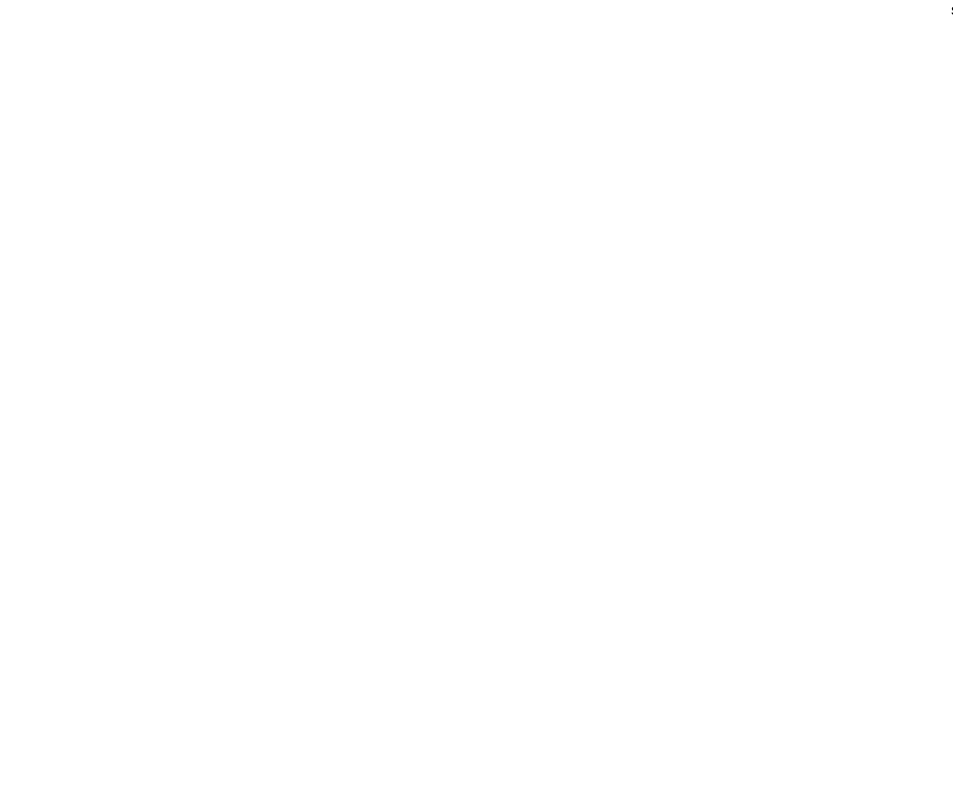
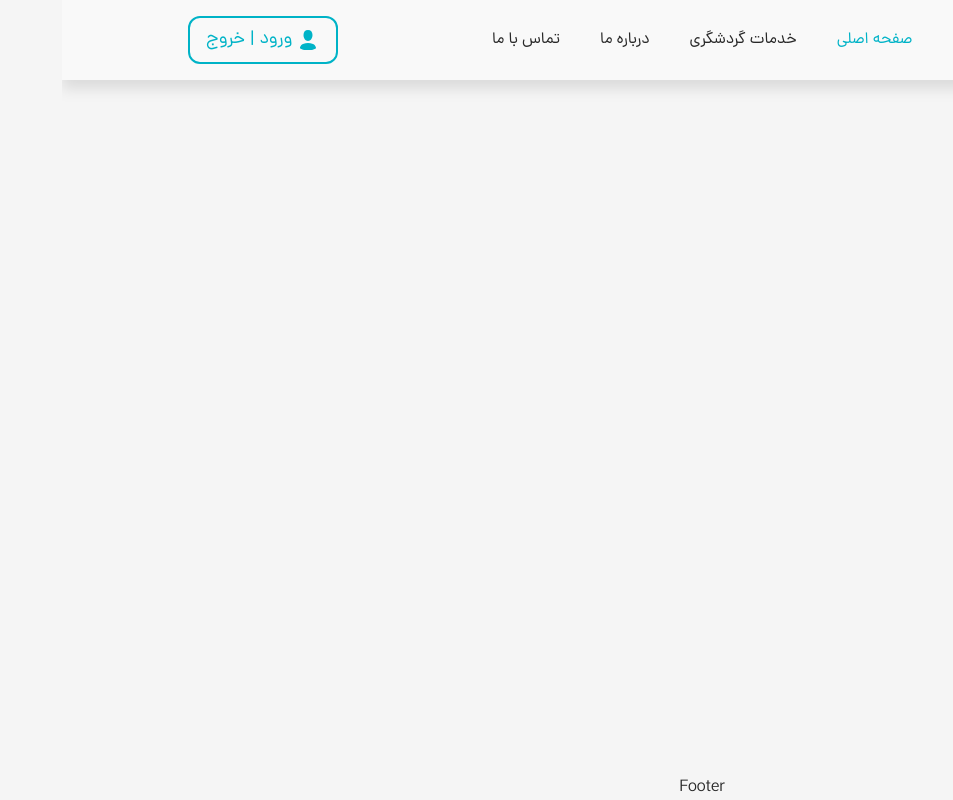
Before and after one commit to omid-agazadehK/torino-app, a Next.js app: page / in a window 1280 px wide. Shown: the whole page, without its empty margins (327-1280 px from the left). Built offline with nearby package versions, Linux system fonts and the light colour scheme.

Commit message:
created layout header design done for pc

```diff
--- a/package.json
+++ b/package.json
@@ -9,6 +9,7 @@
     "lint": "eslint"
   },
   "dependencies": {
+    "@tanstack/react-query": "^5.85.5",
     "axios": "^1.11.0",
     "next": "15.5.0",
     "react": "19.1.0",
--- a/src/app/layout.js
+++ b/src/app/layout.js
@@ -1,9 +1,15 @@
+import Footer from "@/components/organisms/Footer";
 import "../style/globals.css";
+import Header from "@/components/organisms/Header";
 
 export default function RootLayout({ children }) {
   return (
     <html lang="fa" dir="rtl">
-      <body className="font-dana-medium">{children}</body>
+      <body className="font-dana-regular h-svh flex flex-col justify-between items-center bg-background text-dark">
+        <Header />
+        <main className="flex-1 w-full">{children}</main>
+        <Footer />
+      </body>
     </html>
   );
 }
--- /dev/null
+++ b/src/components/atoms/Icons.jsx
@@ -0,0 +1,17 @@
+function Icons({ className = "", name, onclick = null }) {
+  switch (name) {
+    case "profile":
+      return (
+        <svg viewBox="0 0 24 24" fill="none" className={className}>
+          <path
+            fillRule="evenodd"
+            clipRule="evenodd"
+            d="M16.5 7.063C16.5 10.258 14.57 13 12 13c-2.572 0-4.5-2.742-4.5-5.938C7.5 3.868 9.16 2 12 2s4.5 1.867 4.5 5.063zM4.102 20.142C4.487 20.6 6.145 22 12 22c5.855 0 7.512-1.4 7.898-1.857a.416.416 0 0 0 .09-.317C19.9 18.944 19.106 15 12 15s-7.9 3.944-7.989 4.826a.416.416 0 0 0 .091.317z"
+            fill="currentcolor"
+          />
+        </svg>
+      );
+  }
+}
+
+export default Icons;
--- /dev/null
+++ b/src/components/molecules/AccountControl.jsx
@@ -0,0 +1,12 @@
+import Icons from "../atoms/Icons";
+
+function AccountControl() {
+  return (
+    <button className="py-2 px-4 text-lg rounded-xl border-2 border-primary text-primary flex items-center gap-x-1 hover:bg-primary hover:text-white  ease-out transition-colors duration-300 ">
+      <Icons name="profile" className="size-6 " />
+      ورود | خروج
+    </button>
+  );
+}
+
+export default AccountControl;
--- /dev/null
+++ b/src/components/molecules/NavBar.jsx
@@ -0,0 +1,28 @@
+"use client";
+import { routes } from "@/core/constants/constans";
+import Link from "next/link";
+import { usePathname } from "next/navigation";
+
+function NavBar() {
+  const pathname = usePathname();
+  return (
+    <nav>
+      <ul className="flex gap-x-10">
+        {routes?.map((route, index) => (
+          <li key={index}>
+            <Link
+              href={route.href}
+              className={`hover:text-primary transition-colors duration-200  ${
+                route.href === pathname ? "text-primary" : null
+              }`}
+            >
+              {route.title}
+            </Link>
+          </li>
+        ))}
+      </ul>
+    </nav>
+  );
+}
+
+export default NavBar;
--- /dev/null
+++ b/src/components/organisms/Footer.jsx
@@ -0,0 +1,6 @@
+
+function Footer() {
+  return <div>Footer</div>;
+}
+
+export default Footer;
--- /dev/null
+++ b/src/components/organisms/Header.jsx
@@ -0,0 +1,22 @@
+import Image from "next/image";
+import NavBar from "../molecules/NavBar";
+import Icons from "../atoms/Icons";
+import AccountControl from "../molecules/AccountControl";
+
+function Header() {
+  return (
+    <header className="max-w-[90rem] px-31.5 flex items-center justify-between w-full py-4 bg-header drop-shadow-xl">
+      <Image
+        src="/images/torino-icon.png"
+        alt="torino icon"
+        width={150}
+        height={44}
+        priority
+      />
+      <NavBar />
+      <AccountControl />
+    </header>
+  );
+}
+
+export default Header;
--- /dev/null
+++ b/src/components/providers/TenStackReactQuery.jsx
@@ -0,0 +1,10 @@
+"use client";
+import { QueryClient } from "@tanstack/react-query";
+function TenStackReactQuery({ childern }) {
+  const queryClient = new QueryClient();
+  return (
+    <QueryClientProvider client={queryClient}>{childern}</QueryClientProvider>
+  );
+}
+
+export default TenStackReactQuery;
--- /dev/null
+++ b/src/core/constants/constans.js
@@ -0,0 +1,6 @@
+export const routes = [
+  { href: "/", title: "صفحه اصلی" },
+  { href: "/tours", title: "خدمات گردشگری" },
+  { href: "/about-us", title: "درباره ما" },
+  { href: "/contact-us", title: "تماس با ما" },
+];
--- a/src/style/globals.css
+++ b/src/style/globals.css
@@ -35,11 +35,12 @@
 
 @theme {
   /* colors */
-  --color-primary: #00cfff;
+  --color-primary: #00b3c7;
   --color-secondary: #ff7a59;
   --color-background: #f5f5f5;
   --color-dark: #282828;
   --color-muted: #555555;
+  --color-header: #f9f9f9;
   /* fonts */
   --font-dana-regular: "dana-regular";
   --font-dana-medium: "dana-medium";
```
Also changed, not shown: public/images/torino-icon.png (added), src/app/not-found.js (renamed from src/app/404.js), 1 other file (tests, documents, lock files or other folders).
